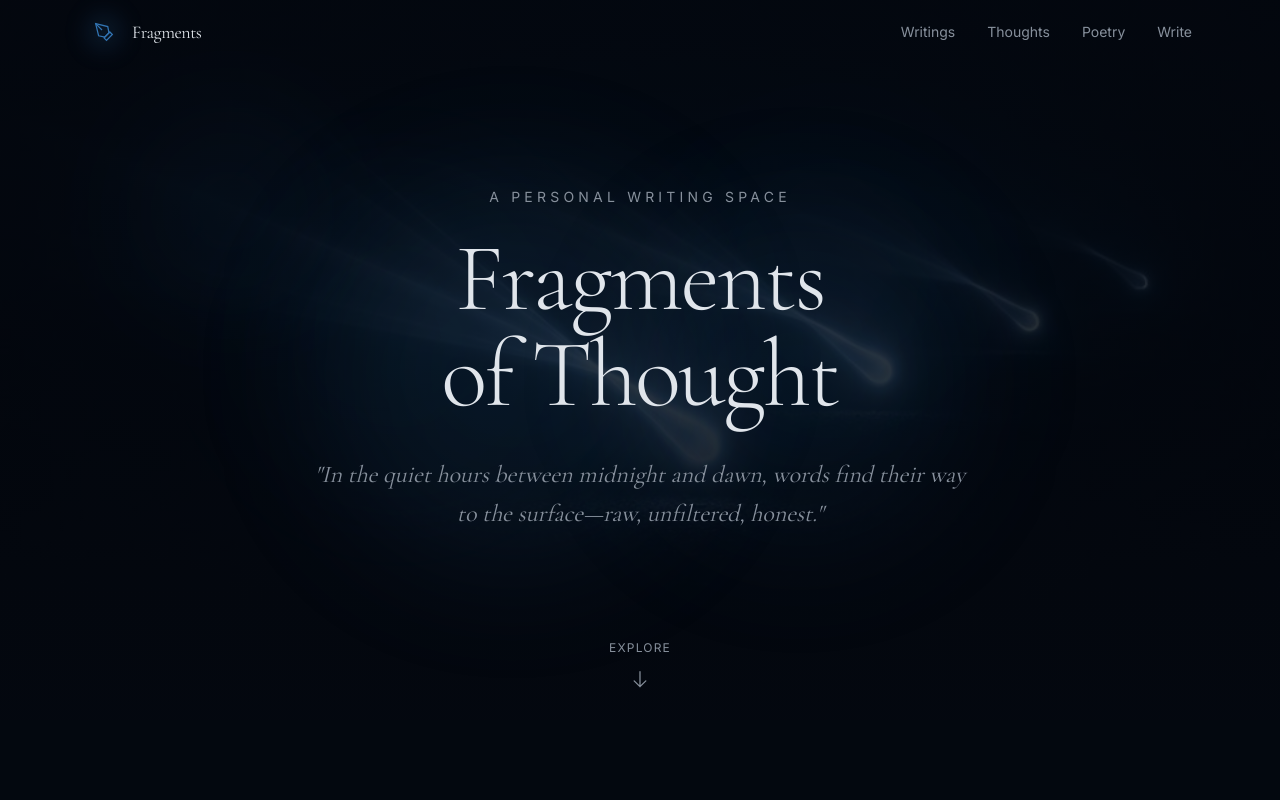
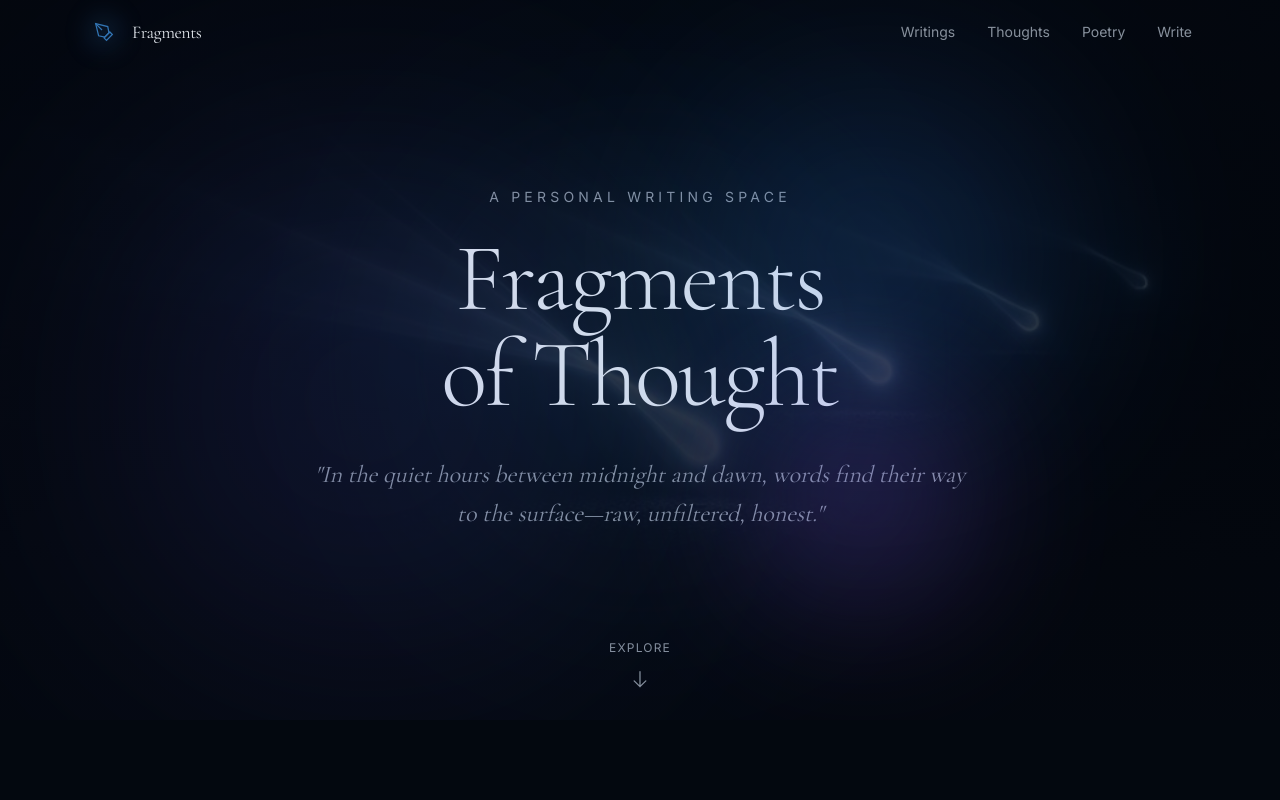
Before and after one commit to Olvine23/fragments-of-thoughts, a Next.js app: page / in a window 1280 px wide. Shown: the top 800 px of the page. Built offline with nearby package versions, Linux system fonts and the light colour scheme.

Commit message:
feat: enhance glow visibility with brighter colors and higher opacity

```diff
--- a/components/hero.tsx
+++ b/components/hero.tsx
@@ -19,17 +19,14 @@ export function Hero() {
       </div>
 
       {/* Animated ambient glows */}
-      <div className="absolute inset-0 overflow-hidden pointer-events-none">
-        {/* Base ambient glows */}
-        <div className="absolute top-1/4 left-1/4 w-96 h-96 bg-primary/10 rounded-full blur-3xl" />
-        <div className="absolute bottom-1/4 right-1/4 w-80 h-80 bg-accent/10 rounded-full blur-3xl" />
-
-        {/* Pulsing glow 1 - top right, 8s cycle */}
+      <div className="absolute inset-0 overflow-hidden pointer-events-none z-10">
+        {/* Pulsing glow 1 - top right, 8s cycle - BRIGHT BLUE */}
         <motion.div
-          className="absolute top-1/5 right-1/4 w-64 h-64 bg-primary/15 rounded-full blur-3xl"
+          className="absolute top-[15%] right-[20%] w-[300px] h-[300px] rounded-full blur-[100px]"
+          style={{ backgroundColor: "rgba(59, 130, 246, 0.5)" }}
           animate={{
-            opacity: [0.1, 0.4, 0.1],
-            scale: [1, 1.2, 1],
+            opacity: [0.2, 0.7, 0.2],
+            scale: [1, 1.3, 1],
           }}
           transition={{
             duration: 8,
@@ -38,12 +35,13 @@ export function Hero() {
           }}
         />
 
-        {/* Pulsing glow 2 - bottom left, 10s cycle with delay */}
+        {/* Pulsing glow 2 - bottom left, 10s cycle - NAVY/INDIGO */}
         <motion.div
-          className="absolute bottom-1/3 left-1/5 w-72 h-72 bg-accent/12 rounded-full blur-3xl"
+          className="absolute bottom-[20%] left-[15%] w-[350px] h-[350px] rounded-full blur-[120px]"
+          style={{ backgroundColor: "rgba(99, 102, 241, 0.45)" }}
           animate={{
-            opacity: [0.08, 0.35, 0.08],
-            scale: [1, 1.15, 1],
+            opacity: [0.15, 0.6, 0.15],
+            scale: [1, 1.25, 1],
           }}
           transition={{
             duration: 10,
@@ -53,12 +51,13 @@ export function Hero() {
           }}
         />
 
-        {/* Pulsing glow 3 - center, 12s cycle */}
+        {/* Pulsing glow 3 - center, 12s cycle - LARGER SOFT BLUE */}
         <motion.div
-          className="absolute top-1/2 left-1/2 -translate-x-1/2 -translate-y-1/2 w-[500px] h-[500px] bg-primary/8 rounded-full blur-3xl"
+          className="absolute top-1/2 left-1/2 -translate-x-1/2 -translate-y-1/2 w-[600px] h-[600px] rounded-full blur-[150px]"
+          style={{ backgroundColor: "rgba(56, 189, 248, 0.35)" }}
           animate={{
-            opacity: [0.05, 0.2, 0.05],
-            scale: [0.9, 1.1, 0.9],
+            opacity: [0.1, 0.5, 0.1],
+            scale: [0.8, 1.2, 0.8],
           }}
           transition={{
             duration: 12,
@@ -68,13 +67,14 @@ export function Hero() {
           }}
         />
 
-        {/* Subtle wandering glow - moves slowly */}
+        {/* Wandering accent glow - moves across screen */}
         <motion.div
-          className="absolute w-48 h-48 bg-primary/20 rounded-full blur-3xl"
+          className="absolute w-[200px] h-[200px] rounded-full blur-[80px]"
+          style={{ backgroundColor: "rgba(139, 92, 246, 0.5)" }}
           animate={{
-            x: ["20%", "70%", "40%", "20%"],
-            y: ["30%", "60%", "80%", "30%"],
-            opacity: [0.1, 0.3, 0.15, 0.1],
+            x: ["10vw", "60vw", "30vw", "10vw"],
+            y: ["20vh", "50vh", "70vh", "20vh"],
+            opacity: [0.2, 0.6, 0.3, 0.2],
           }}
           transition={{
             duration: 20,
```
